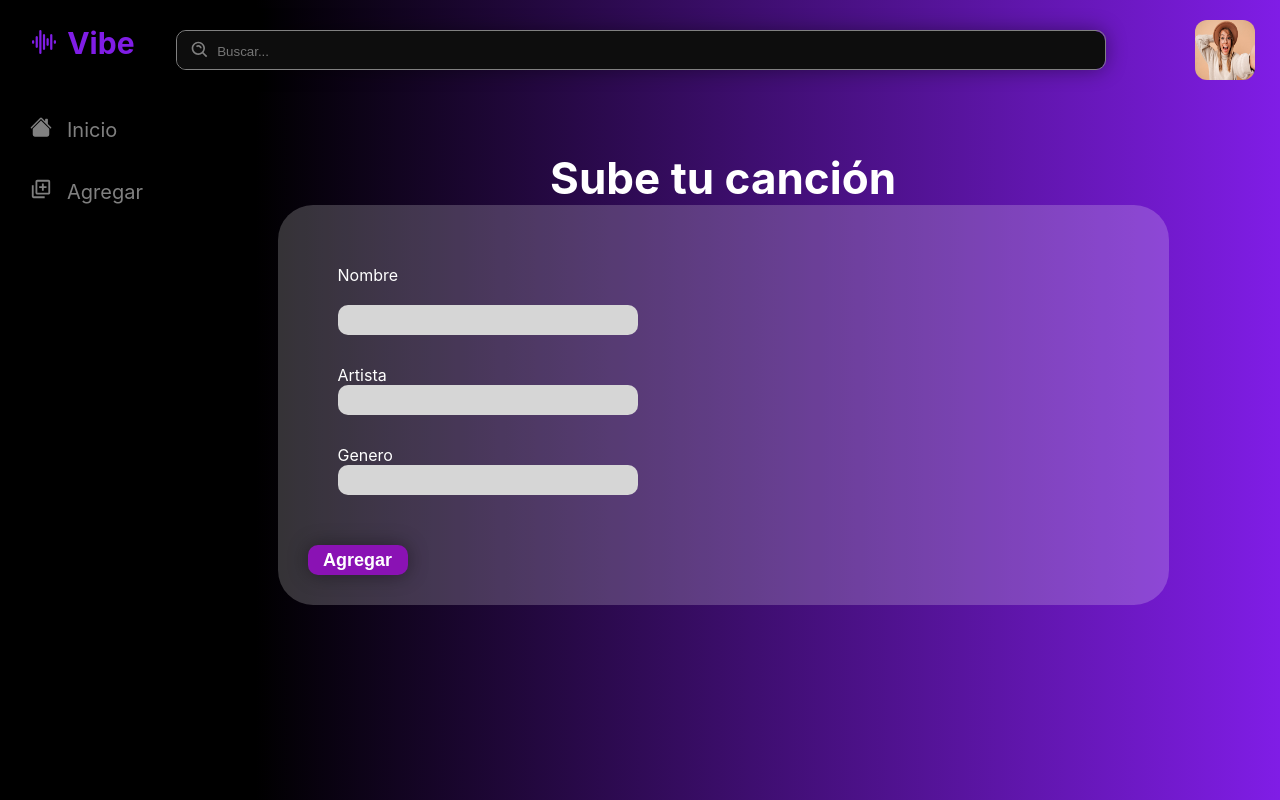
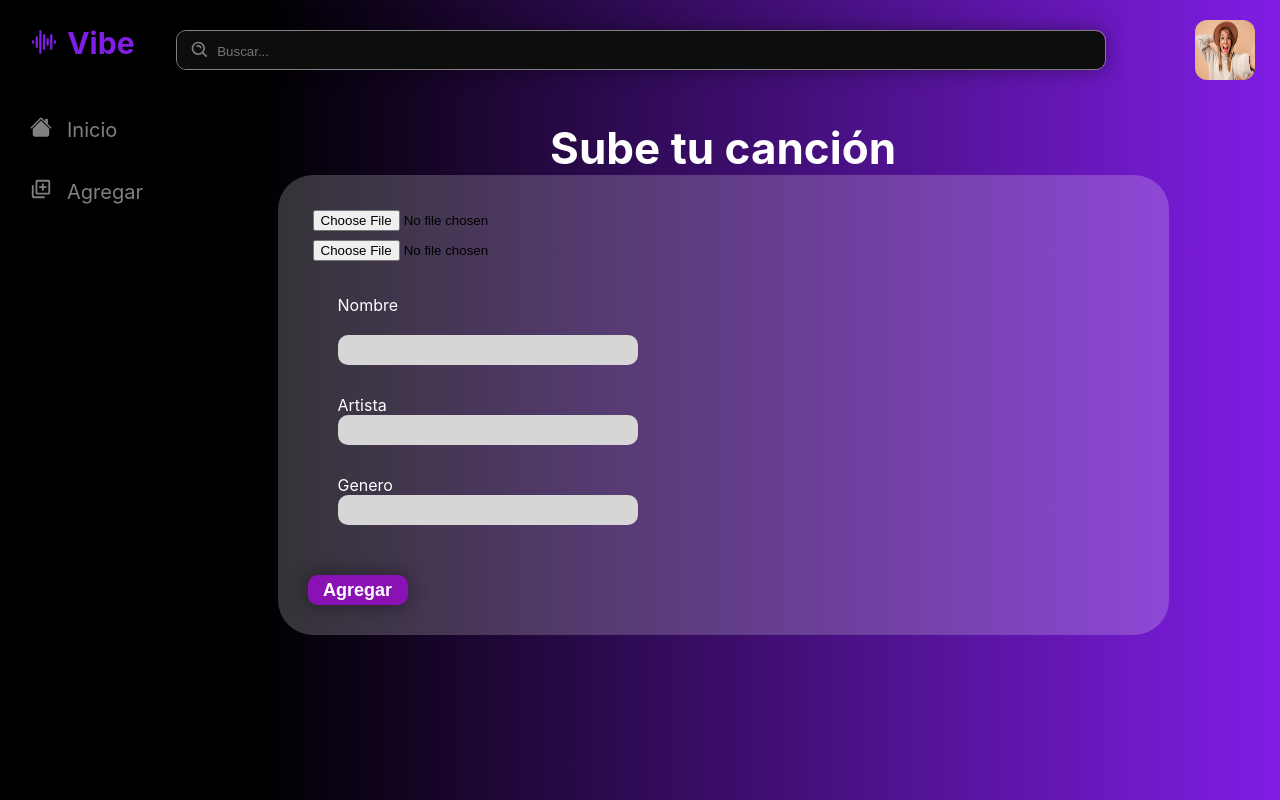
Before and after one commit to Memento-Coding/Vibe, a React (Create React App) app: page /inicio/addsong in a window 1280 px wide. Built offline with nearby package versions, Linux system fonts and the light colour scheme; no server answers.

Commit message:
obtener el url de la cancion

```diff
--- a/src/Pages/AddSong.js
+++ b/src/Pages/AddSong.js
@@ -1,42 +1,120 @@
-import React from 'react'
+import React, { useState, useRef } from 'react'
 import { useForm } from 'react-hook-form'
 import '../Styles/AddSong.css'
+import axios from 'axios';
 
 function AddSong() {
 
+
+
+
   const { register, formState: {errors}, handleSubmit } = useForm();
 
-  const onSubmit = (data) => {
+
+  const fileInputRef1 = useRef(null);
+  const fileInputRef2 = useRef(null);
+      const [selectedFile, setSelectedFile] = useState(null);
+
+      const handleFileChange = (event) => {
+        setSelectedFile(event.target.files[0]);
+      };
+  /*const onSubmit  = async (data) => {
+    const formData = new FormData();
+    const formData2 = new FormData();
+    const photoFile = fileInputRef1.current?.files?.[0] || null;
+    const fileFile = fileInputRef2.current?.files?.[0] || null;
+
+
+    formData.append('file', photoFile);
+    formData2.append('song', fileFile);
+
     console.log(data);
-  };
+    /*try {
+      const response = await fetch('https://thriving-insect-production.up.railway.app/v1/image/song/648bfe62ac46362ba1421cea', {
+        method: 'POST',
+        body: formData,
+        headers: {
+          'Content-Type': 'multipart/form-data'
+        }
+      });
+      // Maneja la respuesta del servidor
+      console.log(response.data);
+    } catch (error) {
+      // Maneja los errores
+      console.error(error);
+    }*/
+
+    const handleFormSubmit = async (data) => {
+      data.preventDefault();
+
+      try {
+        const formData = new FormData();
+        formData.append('song', selectedFile);
+
+        const response = await fetch('https://thriving-insect-production.up.railway.app/v1/song/file', {
+          method: 'POST',
+          body: formData,
+        });
+
+        if (response.ok) {
+          const data = await response.json();
+          console.log('Respuesta de la API:', data);
+          console.log(response.status);
+          console.log('El archivo se envió correctamente.');
+        } else {
+          console.error('Error al enviar el archivo.');
+        }
+      } catch (error) {
+        console.error('Error en la solicitud:', error);
+      }
+    };
+    /*try {
+      const response = await fetch('https://thriving-insect-production.up.railway.app/v1/song/file', {
+        method: 'POST',
+        body: formData2,
+      });
+      // Maneja la respuesta del servidor
+      console.log(response.data);
+    } catch (error) {
+      // Maneja los errores
+      console.error(error);
+    }*/
+
 
   return (
     <div className='containerForm'>
       <div className='form'>
         <h2>Sube tu canción</h2>
-        <form onSubmit={handleSubmit(onSubmit)}>
+        <form onSubmit={handleFormSubmit}>
           <div className='formFile'>
-
+            <input type='file' name='photo' ref={fileInputRef1} {...register ("file",{
+              required: false,
+            })}/>
+            <br />
+          </div>
+          <div className='formFile'>
+            <input type='file' name='file' ref={fileInputRef2} onChange={handleFileChange}/>
+            <br />
           </div>
           <div className='formText'>
             <div className='nameSong'>
               <label>Nombre</label> <br/> <br/>
               <input type='text' {...register("name", {
-                required: true,
+                required: false,
               })}/>
               {errors.name?.type === 'required' && <p>El campo Nombre esta vacio</p>}
             </div>
             <div className='artistSong'>
               <label>Artista</label><br/>
               <input type='text' {...register("artist", {
-                required: true,
+                required: false,
               })}/>
               {errors.name?.type === 'required' && <p>El campo Artista esta vacio</p>}
             </div>
             <div className='genreSong'>
               <label>Genero</label><br/>
               <input type='text' {...register("genre", {
-                required: true,
+                required: false,
               })}/>
               {errors.name?.type === 'required' && <p>El campo Genero esta vacio</p>}
             </div>
@@ -49,6 +127,6 @@ function AddSong() {
 
 
   )
-}
+};
 
 export { AddSong }
```
